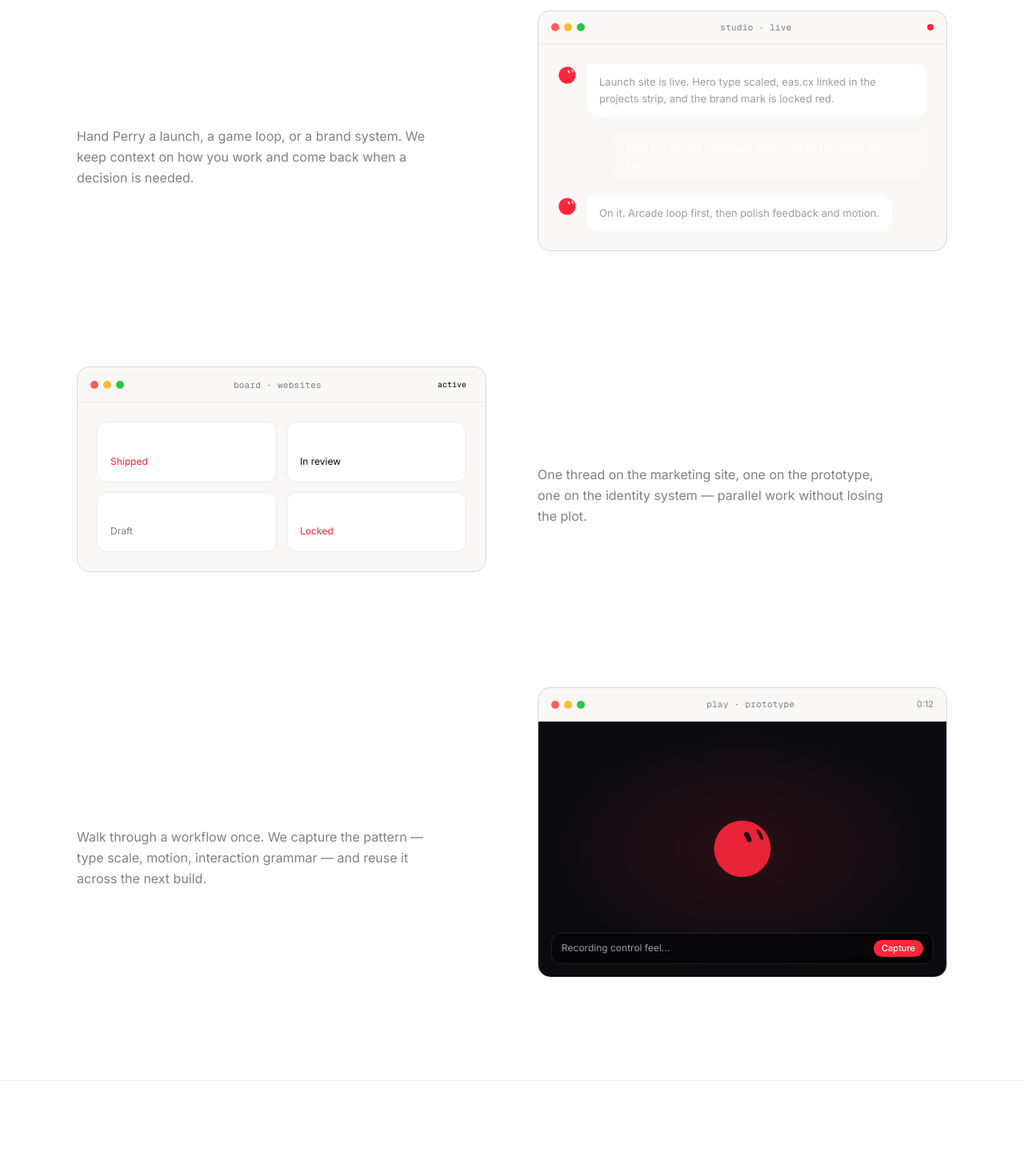
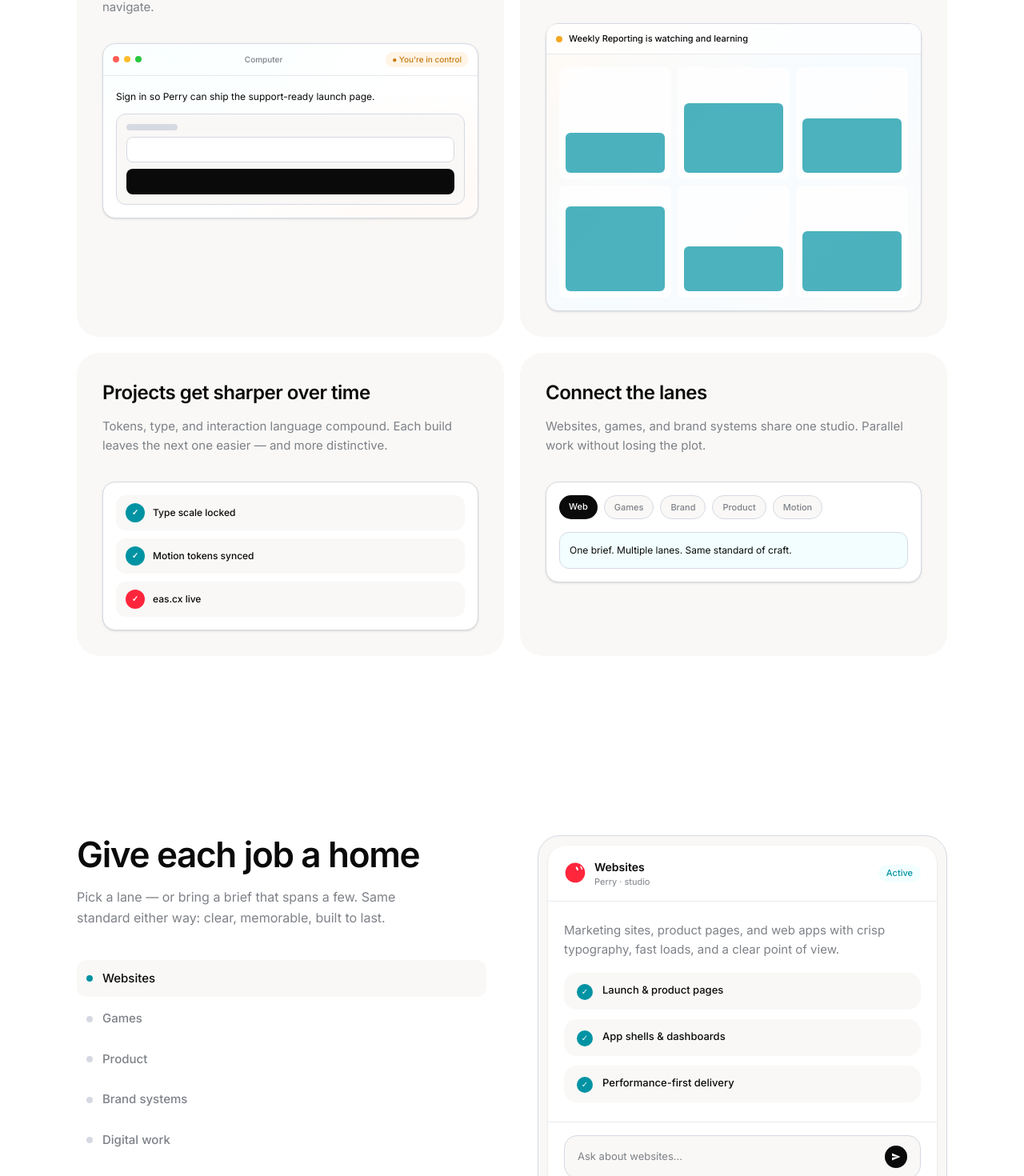
Before and after one commit to zerotowerszero-cyber/perry-site, a Next.js app: page / in a window 1280 px wide. Shown: the part 1230-2700 px from the top of the page at 80% size. Built offline with nearby package versions, Linux system fonts and the light colour scheme; a web font is replaced by a local one.

Commit message:
Add light Features and Services

```diff
--- a/src/components/Features.tsx
+++ b/src/components/Features.tsx
@@ -1,42 +1,39 @@
 function TrafficLights() {
   return (
     <div className="flex gap-1.5" aria-hidden>
-      <span className="h-2.5 w-2.5 rounded-full bg-[#ff5f57]" />
-      <span className="h-2.5 w-2.5 rounded-full bg-[#ffbd2e]" />
-      <span className="h-2.5 w-2.5 rounded-full bg-[#28c840]" />
+      <span className="h-2 w-2 rounded-full bg-[#ff5f57]" />
+      <span className="h-2 w-2 rounded-full bg-[#ffbd2e]" />
+      <span className="h-2 w-2 rounded-full bg-[#28c840]" />
     </div>
   );
 }
 
-function ChatMock() {
+function SiteMock() {
   return (
-    <div className="overflow-hidden rounded-2xl border border-border bg-card shadow-[0_0_0_1px_rgba(255,255,255,0.02)]">
-      <div className="flex items-center justify-between border-b border-border-subtle px-4 py-3">
+    <div className="relative overflow-hidden rounded-2xl border border-border bg-white shadow-sm">
+      <div
+        className="absolute inset-0 opacity-40"
+        style={{
+          background:
+            "radial-gradient(ellipse at 20% 0%, #F2FEFF 0%, transparent 55%), radial-gradient(ellipse at 90% 80%, #fff0e8 0%, transparent 50%)",
+        }}
+      />
+      <div className="relative">
+        <div className="flex items-center justify-between border-b border-border-subtle px-3 py-2.5">
           <TrafficLights />
-        <span className="font-mono text-[11px] tracking-wide text-muted">
-          studio · live
+          <span className="text-[10px] font-medium text-muted">Computer</span>
+          <span className="rounded-full bg-[#fff4e5] px-2 py-0.5 text-[10px] font-medium text-[#c47a10]">
+            ● You&apos;re in control
           </span>
-        <span className="h-2 w-2 rounded-full bg-perry" aria-hidden />
         </div>
-      <div className="space-y-4 p-5 sm:p-6">
-        <div className="flex gap-3">
-          {/* eslint-disable-next-line @next/next/no-img-element */}
-          <img src="/logo.svg" alt="" className="mt-0.5 h-6 w-6 shrink-0" />
-          <div className="rounded-2xl rounded-tl-md bg-card-elevated px-4 py-3 text-[13px] leading-relaxed text-muted-soft">
-            Launch site is live. Hero type scaled, eas.cx linked in the
-            projects strip, and the brand mark is locked red.
-          </div>
-        </div>
-        <div className="flex justify-end">
-          <div className="max-w-[85%] rounded-2xl rounded-tr-md bg-white/8 px-4 py-3 text-[13px] leading-relaxed text-white">
-            Ship the games prototype next — keep the same dark canvas.
-          </div>
-        </div>
-        <div className="flex gap-3">
-          {/* eslint-disable-next-line @next/next/no-img-element */}
-          <img src="/logo.svg" alt="" className="mt-0.5 h-6 w-6 shrink-0" />
-          <div className="rounded-2xl rounded-tl-md bg-card-elevated px-4 py-3 text-[13px] leading-relaxed text-muted-soft">
-            On it. Arcade loop first, then polish feedback and motion.
+        <div className="space-y-3 p-4">
+          <p className="text-[12px] leading-relaxed text-foreground">
+            Sign in so Perry can ship the support-ready launch page.
+          </p>
+          <div className="rounded-xl border border-border bg-card p-3">
+            <div className="mb-2 h-2 w-16 rounded bg-border" />
+            <div className="mb-2 h-8 rounded-lg border border-border bg-white" />
+            <div className="h-8 rounded-lg bg-foreground" />
           </div>
         </div>
       </div>
@@ -44,124 +41,140 @@ function ChatMock() {
   );
 }
 
-function StudioMock() {
+function TeachMock() {
   return (
-    <div className="overflow-hidden rounded-2xl border border-border bg-card">
-      <div className="flex items-center justify-between border-b border-border-subtle px-4 py-3">
-        <TrafficLights />
-        <span className="font-mono text-[11px] tracking-wide text-muted">
-          board · websites
-        </span>
-        <span
-          className="rounded-full bg-violet/20 px-2 py-0.5 font-mono text-[10px] text-violet"
-        >
-          active
+    <div className="relative overflow-hidden rounded-2xl border border-border bg-white shadow-sm">
+      <div
+        className="absolute inset-0 opacity-50"
+        style={{
+          background:
+            "linear-gradient(135deg, #fff5eb 0%, #eef8ff 50%, #f9f8f6 100%)",
+        }}
+      />
+      <div className="relative">
+        <div className="flex items-center gap-2 border-b border-border-subtle bg-white/70 px-3 py-2.5 backdrop-blur">
+          <span className="h-2 w-2 rounded-full bg-orange" />
+          <span className="text-[11px] font-medium text-foreground">
+            Weekly Reporting is watching and learning
           </span>
         </div>
-      <div className="grid gap-3 p-5 sm:grid-cols-2 sm:p-6">
-        {[
-          { label: "Homepage", status: "Shipped", tone: "text-perry" },
-          { label: "Product page", status: "In review", tone: "text-violet" },
-          { label: "Motion kit", status: "Draft", tone: "text-muted" },
-          { label: "Brand tokens", status: "Locked", tone: "text-perry" },
-        ].map((item) => (
+        <div className="grid grid-cols-3 gap-2 p-4">
+          {[40, 70, 55, 85, 45, 60].map((h, i) => (
             <div
-            key={item.label}
-            className="rounded-xl border border-border-subtle bg-card-elevated p-4"
+              key={i}
+              className="flex aspect-square items-end rounded-lg bg-white/80 p-2"
             >
-            <p className="text-[13px] font-medium text-white">{item.label}</p>
-            <p className={`mt-1 text-[12px] ${item.tone}`}>{item.status}</p>
+              <div
+                className="w-full rounded-md bg-cyan/70"
+                style={{ height: `${h}%` }}
+              />
             </div>
           ))}
-      </div>
-    </div>
-  );
-}
-
-function TeachMock() {
-  return (
-    <div className="overflow-hidden rounded-2xl border border-border bg-card">
-      <div className="flex items-center justify-between border-b border-border-subtle px-4 py-3">
-        <TrafficLights />
-        <span className="font-mono text-[11px] tracking-wide text-muted">
-          play · prototype
-        </span>
-        <span className="text-[11px] text-muted">0:12</span>
-      </div>
-      <div className="relative flex aspect-[16/10] items-center justify-center bg-[#0c0c10]">
-        <div
-          aria-hidden
-          className="absolute inset-0 bg-[radial-gradient(ellipse_at_center,rgba(255,38,60,0.12),transparent_65%)]"
-        />
-        {/* eslint-disable-next-line @next/next/no-img-element */}
-        <img
-          src="/logo.svg"
-          alt=""
-          className="relative h-16 w-16 opacity-90 sm:h-20 sm:w-20"
-        />
-        <div className="absolute bottom-4 left-4 right-4 flex items-center justify-between rounded-xl border border-white/10 bg-black/50 px-3 py-2 backdrop-blur-md">
-          <span className="text-[12px] text-muted-soft">
-            Recording control feel…
-          </span>
-          <span className="rounded-full bg-perry px-2.5 py-0.5 text-[11px] font-medium text-white">
-            Capture
-          </span>
         </div>
       </div>
     </div>
   );
 }
 
-const features = [
+function SmartMock() {
+  return (
+    <div className="relative overflow-hidden rounded-2xl border border-border bg-white shadow-sm">
+      <div className="space-y-2.5 p-4">
+        {["Type scale locked", "Motion tokens synced", "eas.cx live"].map(
+          (label, i) => (
+            <div
+              key={label}
+              className="flex items-center gap-2.5 rounded-xl bg-card px-3 py-2.5"
+            >
+              <span
+                className={`flex h-6 w-6 items-center justify-center rounded-full text-[10px] font-bold text-white ${
+                  i === 2 ? "bg-perry" : "bg-cyan"
+                }`}
+              >
+                ✓
+              </span>
+              <span className="text-[12px] font-medium text-foreground">
+                {label}
+              </span>
+            </div>
+          ),
+        )}
+      </div>
+    </div>
+  );
+}
+
+function ConnectMock() {
+  return (
+    <div className="relative overflow-hidden rounded-2xl border border-border bg-white shadow-sm">
+      <div className="flex flex-wrap gap-2 p-4">
+        {["Web", "Games", "Brand", "Product", "Motion"].map((tag, i) => (
+          <span
+            key={tag}
+            className={`rounded-full px-3 py-1.5 text-[11px] font-medium ${
+              i === 0
+                ? "bg-foreground text-white"
+                : "border border-border bg-card text-muted"
+            }`}
+          >
+            {tag}
+          </span>
+        ))}
+      </div>
+      <div className="mx-4 mb-4 rounded-xl border border-border bg-cyan-soft p-3">
+        <p className="text-[12px] leading-relaxed text-foreground">
+          One brief. Multiple lanes. Same standard of craft.
+        </p>
+      </div>
+    </div>
+  );
+}
+
+const cards = [
   {
-    title: "Brief like a teammate",
-    body: "Hand Perry a launch, a game loop, or a brand system. We keep context on how you work and come back when a decision is needed.",
-    mock: <ChatMock />,
+    title: "Perry works where you work",
+    body: "Share a brief once. Perry uses your tools and workflows the way you would — including the ones that are harder to navigate.",
+    mock: <SiteMock />,
   },
   {
-    title: "Run many lanes at once",
-    body: "One thread on the marketing site, one on the prototype, one on the identity system — parallel work without losing the plot.",
-    mock: <StudioMock />,
+    title: "Show how it’s done",
+    body: "Walk through a launch or a game loop once. Perry captures the pattern and ships the next version with the same grammar.",
+    mock: <TeachMock />,
   },
   {
-    title: "Show once. Ship again.",
-    body: "Walk through a workflow once. We capture the pattern — type scale, motion, interaction grammar — and reuse it across the next build.",
-    mock: <TeachMock />,
+    title: "Projects get sharper over time",
+    body: "Tokens, type, and interaction language compound. Each build leaves the next one easier — and more distinctive.",
+    mock: <SmartMock />,
+  },
+  {
+    title: "Connect the lanes",
+    body: "Websites, games, and brand systems share one studio. Parallel work without losing the plot.",
+    mock: <ConnectMock />,
   },
 ];
 
 export default function Features() {
   return (
-    <section id="studio" className="border-t border-border-subtle">
-      <div className="mx-auto max-w-6xl px-6 py-24 sm:px-8 sm:py-32">
-        <div className="mx-auto mb-20 max-w-2xl text-center">
-          <h2 className="text-[clamp(2rem,5vw,3rem)] font-medium leading-[1.1] tracking-[-0.025em] text-white">
-            Craft that finishes the job
-          </h2>
-          <p className="mt-5 text-base leading-relaxed text-muted sm:text-lg">
-            From first sketch to live URL — websites, games, and digital
-            products with an editorial eye and a builder&apos;s pace.
+    <section id="studio" className="bg-white">
+      <div className="mx-auto max-w-6xl px-5 py-20 sm:px-8 sm:py-28">
+        <p className="mx-auto mb-14 max-w-2xl text-center text-[16px] leading-relaxed text-muted sm:text-[17px]">
+          …collaborate where it makes sense, and keep shipping around the clock.
         </p>
-        </div>
 
-        <div className="flex flex-col gap-28 sm:gap-36">
-          {features.map((feature, i) => (
-            <div
-              key={feature.title}
-              className={`grid items-center gap-10 lg:grid-cols-2 lg:gap-16 ${
-                i % 2 === 1 ? "lg:[&>*:first-child]:order-2" : ""
-              }`}
+        <div className="grid gap-5 md:grid-cols-2">
+          {cards.map((card) => (
+            <article
+              key={card.title}
+              className="flex flex-col overflow-hidden rounded-[28px] bg-card p-6 sm:p-8"
             >
-              <div>
-                <h3 className="text-[clamp(1.5rem,3vw,2rem)] font-medium tracking-[-0.02em] text-white">
-                  {feature.title}
+              <h3 className="font-display text-[22px] font-semibold tracking-[-0.02em] text-foreground sm:text-[24px]">
+                {card.title}
               </h3>
-                <p className="mt-4 max-w-md text-base leading-relaxed text-muted">
-                  {feature.body}
+              <p className="mt-3 max-w-md text-[15px] leading-relaxed text-muted">
+                {card.body}
               </p>
-              </div>
-              <div>{feature.mock}</div>
-            </div>
+              <div className="mt-8 flex-1">{card.mock}</div>
+            </article>
           ))}
         </div>
       </div>
--- a/src/components/Services.tsx
+++ b/src/components/Services.tsx
@@ -9,8 +9,8 @@ const jobs = [
     description:
       "Marketing sites, product pages, and web apps with crisp typography, fast loads, and a clear point of view.",
     points: [
-      "Launch and product pages",
-      "App shells and dashboards",
+      "Launch & product pages",
+      "App shells & dashboards",
       "Performance-first delivery",
     ],
   },
@@ -65,63 +65,106 @@ export default function Services() {
   const current = jobs.find((j) => j.id === active) ?? jobs[0];
 
   return (
-    <section id="services" className="border-t border-border-subtle">
-      <div className="mx-auto max-w-6xl px-6 py-24 sm:px-8 sm:py-32">
-        <div className="mx-auto mb-14 max-w-2xl text-center">
-          <h2 className="text-[clamp(2rem,5vw,3rem)] font-medium leading-[1.1] tracking-[-0.025em] text-white">
+    <section id="services" className="bg-white">
+      <div className="mx-auto max-w-6xl px-5 py-20 sm:px-8 sm:py-28">
+        <div className="grid items-start gap-12 lg:grid-cols-2 lg:gap-16">
+          <div>
+            <h2 className="font-display text-[clamp(2rem,4.5vw,2.75rem)] font-semibold leading-[1.1] tracking-[-0.03em] text-foreground">
               Give each job a home
             </h2>
-          <p className="mt-5 text-base leading-relaxed text-muted sm:text-lg">
+            <p className="mt-4 max-w-md text-[16px] leading-relaxed text-muted">
               Pick a lane — or bring a brief that spans a few. Same standard
               either way: clear, memorable, built to last.
             </p>
-        </div>
 
-        <div className="flex flex-wrap justify-center gap-2">
+            <ul className="mt-10 space-y-1">
               {jobs.map((job) => {
                 const isActive = job.id === active;
                 return (
+                  <li key={job.id}>
                     <button
-                key={job.id}
                       type="button"
                       onClick={() => setActive(job.id)}
-                className={`rounded-full px-4 py-2 text-[13px] font-medium transition-colors ${
+                      className={`flex w-full items-center gap-3 rounded-xl px-3 py-3 text-left text-[15px] font-medium transition-colors ${
                         isActive
-                    ? "bg-white text-[#101014]"
-                    : "border border-border bg-transparent text-muted-soft hover:border-white/20 hover:text-white"
+                          ? "bg-card text-foreground"
+                          : "text-muted hover:bg-card/60 hover:text-foreground"
                       }`}
                     >
+                      <span
+                        className={`h-2 w-2 shrink-0 rounded-full ${
+                          isActive ? "bg-cyan" : "bg-border"
+                        }`}
+                      />
                       {job.title}
                     </button>
+                  </li>
                 );
               })}
+            </ul>
+
+            <a
+              href="#contact"
+              className="mt-8 inline-flex items-center gap-1.5 text-[14px] font-medium text-cyan transition-opacity hover:opacity-80"
+            >
+              Talk about a brief
+              <span aria-hidden>→</span>
+            </a>
           </div>
 
-        <div className="mx-auto mt-10 max-w-3xl overflow-hidden rounded-2xl border border-border bg-card">
-          <div className="border-b border-border-subtle px-6 py-5 sm:px-8">
-            <h3 className="text-xl font-medium tracking-tight text-white">
+          {/* Detail / phone-style panel */}
+          <div className="overflow-hidden rounded-[28px] border border-border bg-card p-2 sm:p-3">
+            <div className="overflow-hidden rounded-[22px] bg-white shadow-sm">
+              <div className="flex items-center justify-between border-b border-border-subtle px-5 py-4">
+                <div className="flex items-center gap-2.5">
+                  {/* eslint-disable-next-line @next/next/no-img-element */}
+                  <img src="/logo.svg" alt="" className="h-7 w-7" />
+                  <div>
+                    <p className="text-[14px] font-semibold text-foreground">
                       {current.title}
-            </h3>
-            <p className="mt-3 text-[15px] leading-relaxed text-muted">
+                    </p>
+                    <p className="text-[11px] text-muted">Perry · studio</p>
+                  </div>
+                </div>
+                <span className="rounded-full bg-cyan-soft px-2.5 py-0.5 text-[11px] font-medium text-cyan">
+                  Active
+                </span>
+              </div>
+
+              <div className="space-y-4 px-5 py-6">
+                <p className="text-[15px] leading-relaxed text-muted">
                   {current.description}
                 </p>
-          </div>
-          <ul className="grid gap-0 sm:grid-cols-3">
-            {current.points.map((point, i) => (
+                <ul className="space-y-3">
+                  {current.points.map((point) => (
                     <li
                       key={point}
-                className={`px-6 py-5 text-[13px] text-muted-soft sm:px-8 ${
-                  i < current.points.length - 1
-                    ? "border-b border-border-subtle sm:border-b-0 sm:border-r"
-                    : ""
-                }`}
+                      className="flex items-start gap-3 rounded-2xl bg-card px-4 py-3 text-[13px] font-medium text-foreground"
                     >
-                <span className="mb-2 block h-1 w-6 rounded-full bg-perry" />
+                      <span className="mt-0.5 flex h-5 w-5 shrink-0 items-center justify-center rounded-full bg-cyan text-[10px] text-white">
+                        ✓
+                      </span>
                       {point}
                     </li>
                   ))}
                 </ul>
               </div>
+
+              <div className="border-t border-border-subtle px-5 py-4">
+                <div className="flex items-center gap-2 rounded-2xl border border-border bg-card px-4 py-3">
+                  <span className="flex-1 text-[13px] text-muted">
+                    Ask about {current.title.toLowerCase()}…
+                  </span>
+                  <span className="flex h-7 w-7 items-center justify-center rounded-full bg-foreground text-white">
+                    <svg width="12" height="12" viewBox="0 0 24 24" fill="currentColor" aria-hidden>
+                      <path d="M2 21l21-9L2 3v7l15 2-15 2v7z" />
+                    </svg>
+                  </span>
+                </div>
+              </div>
+            </div>
+          </div>
+        </div>
       </div>
     </section>
   );
```
Lines whose indentation alone changed are shown as unchanged.
